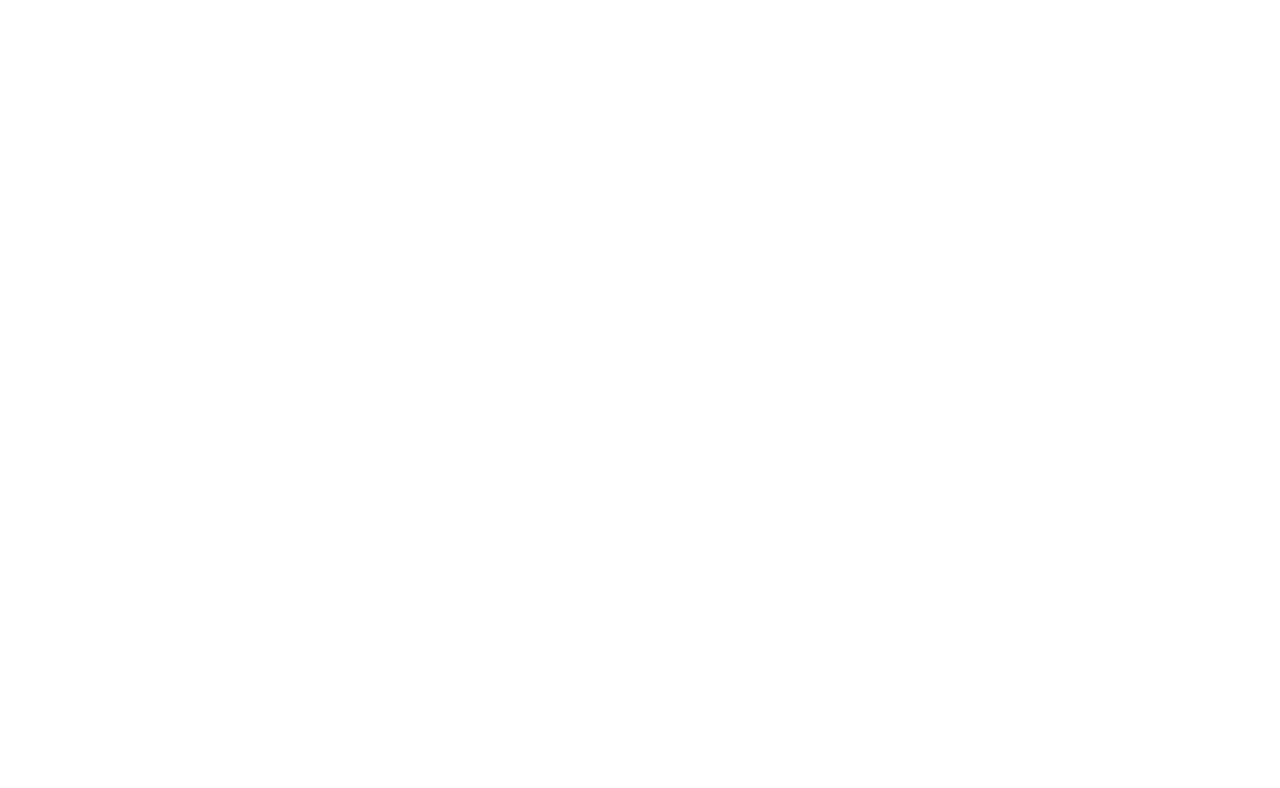
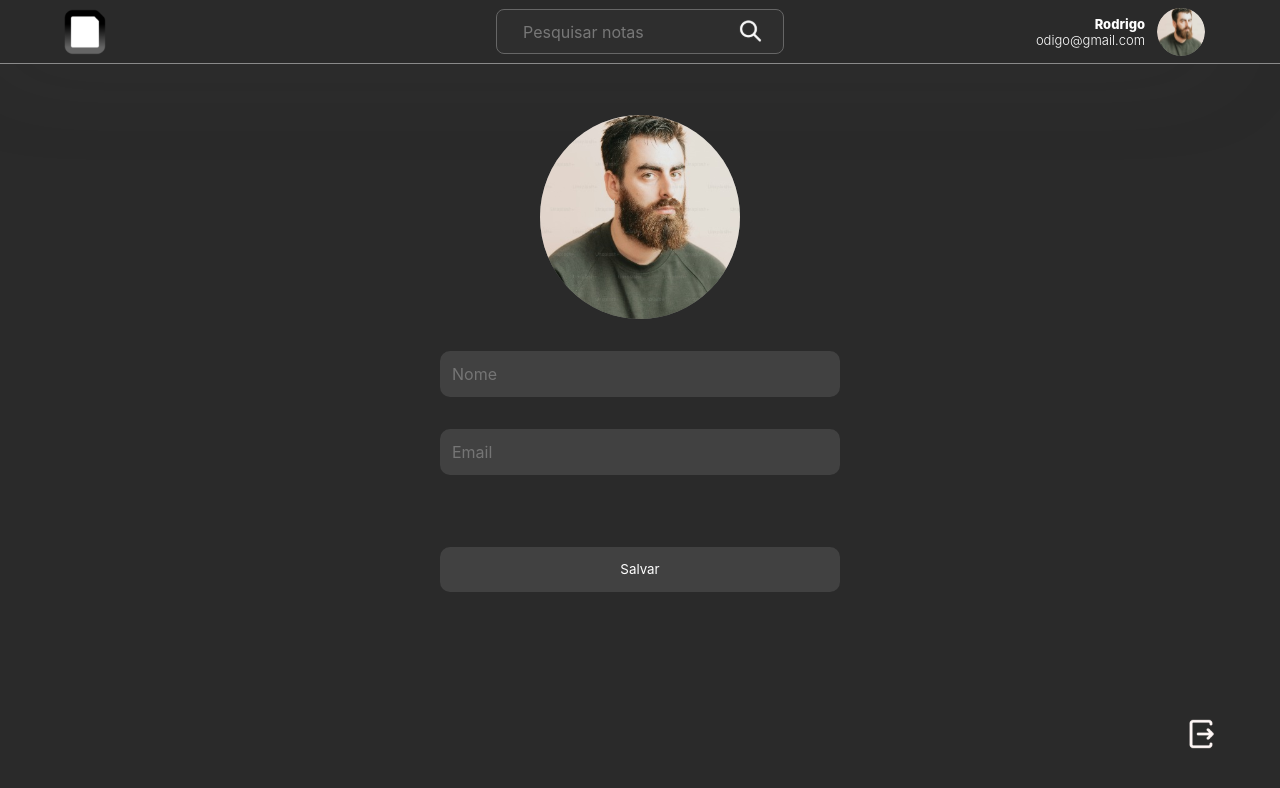
Before and after one commit to gabrielsb18/PI-FrontEnd, a React (Vite) app: page /perfil in a window 1280 px wide. Before the commit this address had no page. Shown: the top 788 px of the page. Built offline with nearby package versions, Linux system fonts and the light colour scheme.

Commit message:
Criação da página Perfil

```diff
--- /dev/null
+++ b/src/pages/Perfil/Perfil.jsx
@@ -0,0 +1,31 @@
+import HeaderNav from "../../components/Header/Header";
+import Logout from "../../components/Logout/Logout";
+
+import {
+	ContainerBody,
+	Main,
+	InputWrapper,
+	Salvar,
+	Image,
+} from "./Perfil.style.js";
+
+export default function Perfil() {
+	return (
+		<ContainerBody>
+			<HeaderNav />
+			<Main>
+				<Image src="/IconProfile.svg" alt="Profile Image" />
+				<InputWrapper>
+					<input placeholder="Nome" />
+				</InputWrapper>
+				<InputWrapper>
+					<input placeholder="Email" />
+				</InputWrapper>
+				<Salvar>
+					<button>Salvar</button>
+				</Salvar>
+				<Logout />
+			</Main>
+		</ContainerBody>
+	);
+}
--- /dev/null
+++ b/src/pages/Perfil/Perfil.style.js
@@ -0,0 +1,71 @@
+import styled from "styled-components";
+
+export const ContainerBody = styled.div`
+	background-color: #2a2a2a;
+    height: 100vh;
+`;
+
+export const Main = styled.main`
+	display: flex;
+	justify-content: flex-start;
+	align-items: center;
+	flex-direction: column;
+	gap: 32px;
+	margin: 0 auto;
+    margin-top: 4%;
+	width: 33%;
+`;
+
+export const InputWrapper = styled.div`
+	display: flex;
+	justify-content: center;
+	gap: 15px;
+	align-items: center;
+	width: 100%;
+	> label {
+		font-size: 18px;
+	}
+	> input {
+		width: 25rem;
+		height: 46px;
+		border: none;
+		border-radius: 10px;
+		background-color: #414141;
+		padding: 12px;
+		color: #ffffff;
+		font-size: 16px;
+	}
+	> textarea {
+		width: 100%;
+		height: 176px;
+		text-align: flex-start;
+		border: none;
+		resize: none;
+		border-radius: 10px;
+		background-color: #414141;
+		padding: 16px;
+		color: #ffffff;
+		font-size: 16px;
+	}
+`;
+
+export const Salvar = styled.div`
+	align-items: center;
+	display: flex;
+	justify-content: center;
+	margin-top: 40px;
+	width: 25rem;
+	> button {
+		background-color: #414141;
+		color: #ffffff;
+		border-radius: 10px;
+		width: 100%;
+		height: 45px;
+		border: none;
+	}
+`;
+
+export const Image = styled.img`
+	max-width: 225px;
+	width: 200px;
+`;
--- a/src/routes/app.routes.jsx
+++ b/src/routes/app.routes.jsx
@@ -1,12 +1,14 @@
 import { Route, Routes } from 'react-router-dom';
 import NovaNota from '../pages/NovaNota/NovaNota';
 import Home from '../pages/Home/Home';
+import Perfil from '../pages/Perfil/Perfil';
 
 export function AppRoutes() {
     return(
         <Routes>
             <Route path="/home" element={<Home />} />
             <Route path="/novanota" element={<NovaNota />} />
+            <Route path="/perfil" element={<Perfil />} />
         </Routes >
         )
 }
```
